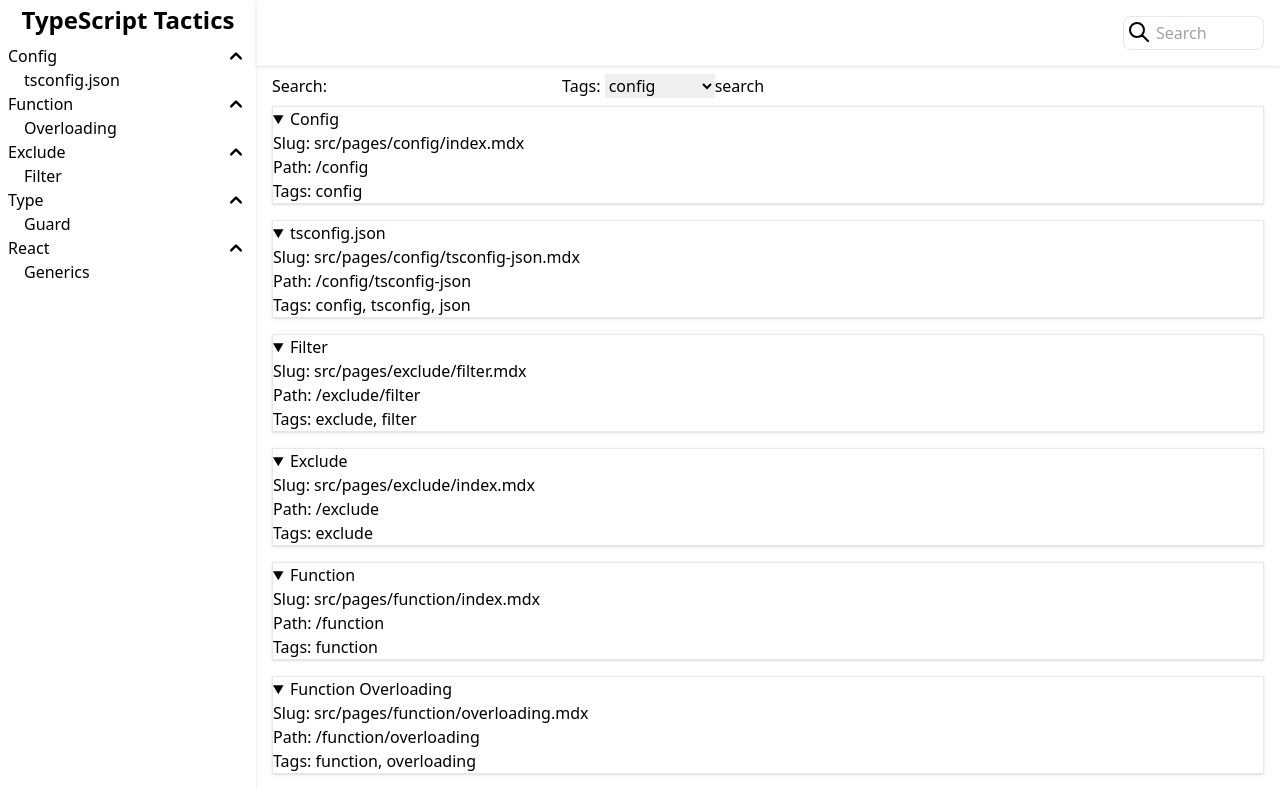
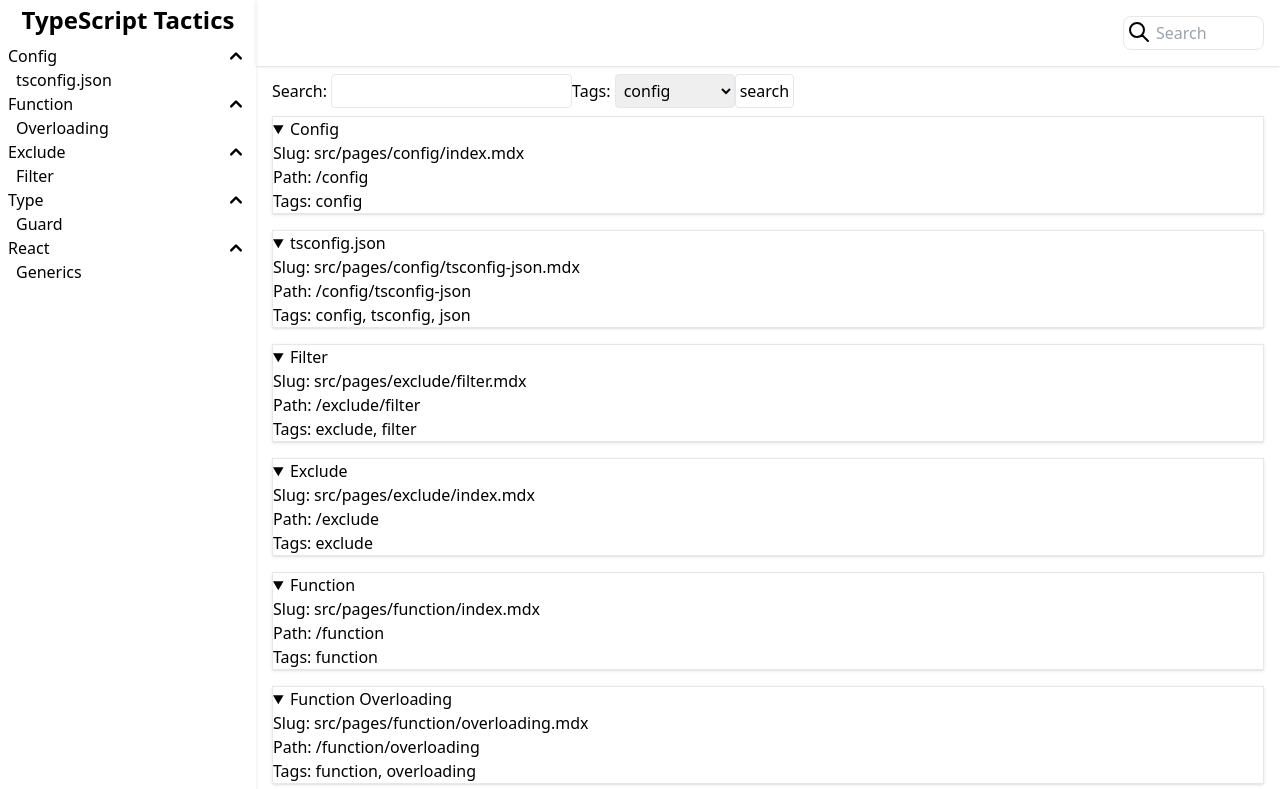
Before and after one commit to benneq/typescript-tactics, a Next.js app: page /search in a window 1280 px wide. Shown: the top 789 px of the page. Built offline with nearby package versions, Linux system fonts and the light colour scheme.

Commit message:
prettier

```diff
--- a/src/components/layout/Menu.tsx
+++ b/src/components/layout/Menu.tsx
@@ -56,7 +56,7 @@ const MenuItem = ({ title, href, children }: Item) => {
         )}
       </span>
 
-      <ul className={`flex list-inside pl-4 ${showChildren ? '' : 'hidden'}`}>
+      <ul className={`flex pl-2 ${showChildren ? '' : 'hidden'}`}>
         {children.map((item, i) => (
           <MenuItem key={i} {...item} />
         ))}
@@ -67,10 +67,12 @@ const MenuItem = ({ title, href, children }: Item) => {
 
 export default function Menu() {
   return (
-    <ul className="list-inside">
-      {items.map((item, i) => (
-        <MenuItem key={i} {...item} />
-      ))}
-    </ul>
+    <nav>
+      <ul>
+        {items.map((item, i) => (
+          <MenuItem key={i} {...item} />
+        ))}
+      </ul>
+    </nav>
   );
 }
--- a/src/pages/search.tsx
+++ b/src/pages/search.tsx
@@ -46,14 +46,26 @@ const Filter = () => {
 
   return (
     <form onSubmit={handleSubmit}>
-      Search: <input type="search" value={q1} onChange={handleQChange} />
+      Search:{' '}
+      <input
+        type="search"
+        className="rounded border p-1"
+        value={q1}
+        onChange={handleQChange}
+      />
       Tags:{' '}
-      <select value={tag1} onChange={handleTagsChange}>
+      <select
+        value={tag1}
+        onChange={handleTagsChange}
+        className="rounded border p-1"
+      >
         {tags.map((tag) => (
           <option key={tag}>{tag}</option>
         ))}
       </select>
-      <button type="submit">search</button>
+      <button type="submit" className="rounded border p-1">
+        search
+      </button>
     </form>
   );
 };
```
